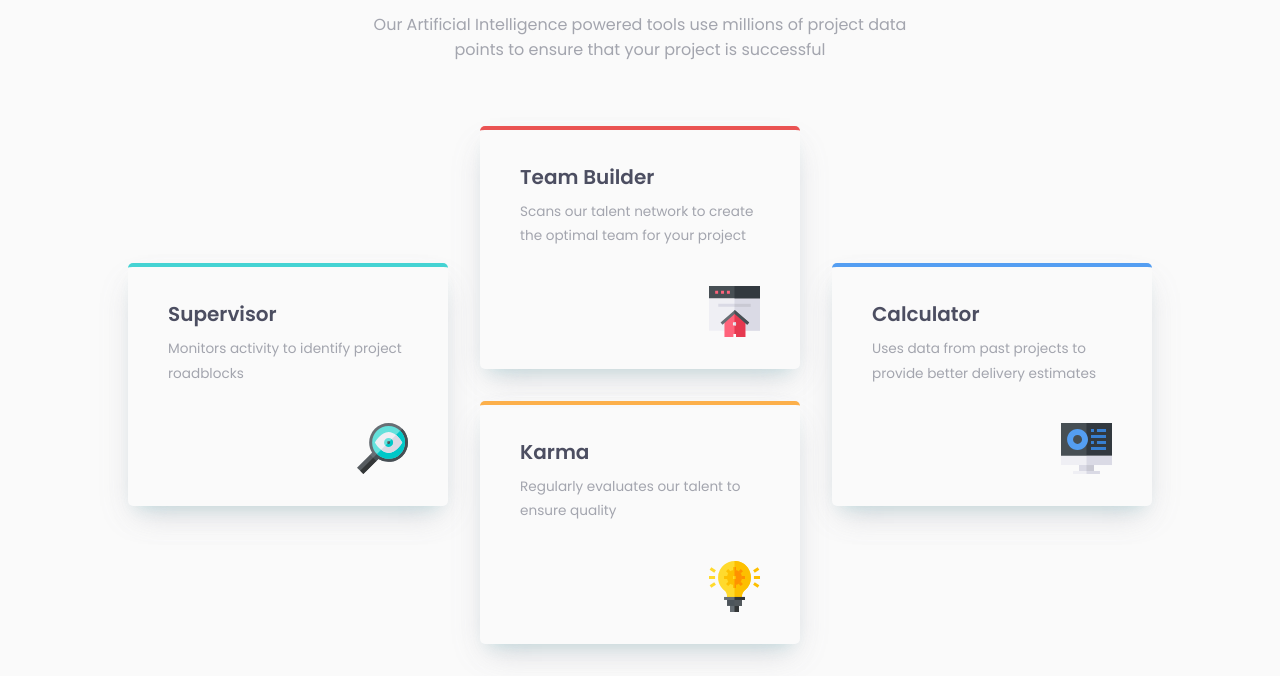
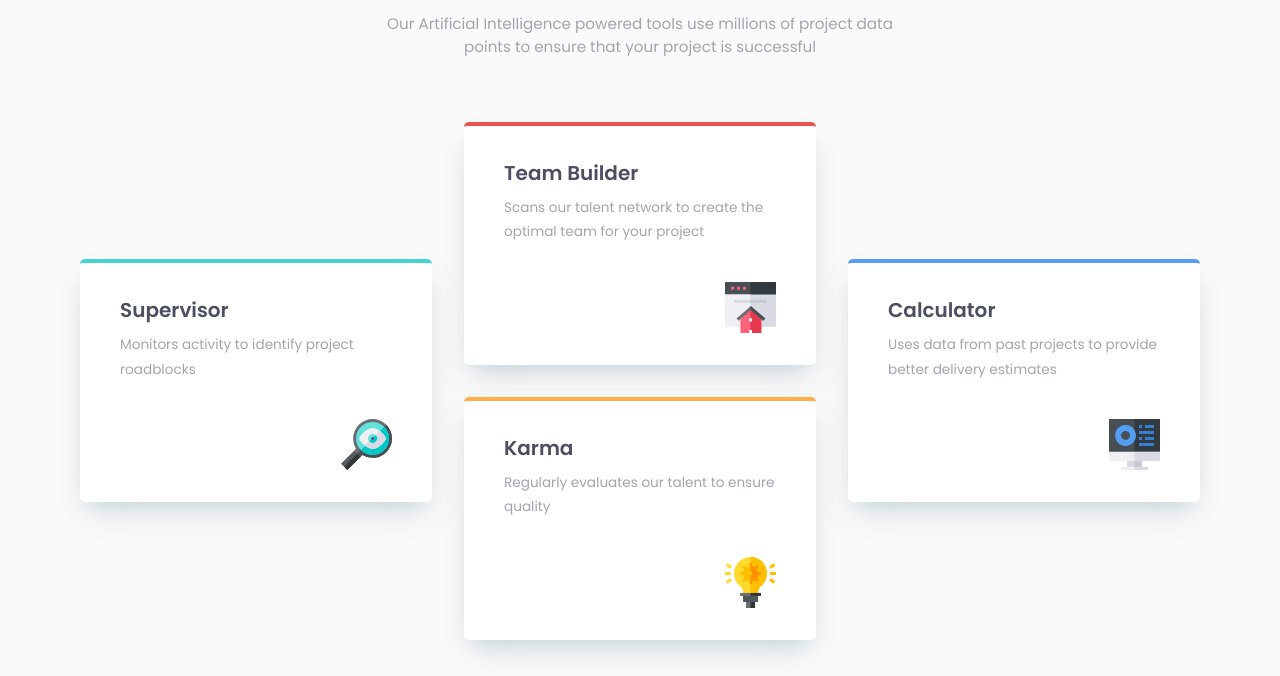
Before and after one commit to guztrillo/TFM-four-card-feature-section-master, a website: page index.html in a window 1280 px wide. Shown: the part 136-812 px from the top of the page. Drawn offline with Linux system fonts and the light colour scheme.

Commit message:
change bg and card feature width

```diff
--- a/styles/sass/components/_cardFeature.scss
+++ b/styles/sass/components/_cardFeature.scss
@@ -1,9 +1,10 @@
 .card-feature {
+     background-color: white;
      border-radius: 5px;
      box-shadow: 5px 15px 30px -10px $grayish-blue-shadow, -5px 15px 30px -10px $grayish-blue-shadow, 0px 10px 15px -10px $cyan-shadow;
      display: grid;
      grid-template-rows: repeat(3,auto);
-     max-width: 20rem;
+     max-width: 22rem;
      padding: 2rem 2.5rem;
 }
 
--- a/styles/sass/components/_cardsMain.scss
+++ b/styles/sass/components/_cardsMain.scss
@@ -21,6 +21,6 @@
 }
 
 .cards-header p {
-     max-width: 35rem;
+     max-width: 32rem;
      text-align: center;
 }
--- a/styles/sass/components/_mediaQueries.scss
+++ b/styles/sass/components/_mediaQueries.scss
@@ -1,7 +1,4 @@
 @media (max-width: 40rem) {
-     html {
-          font-size: 16px;
-     }
      .cards-header h1 {
           font-size: 1.7rem;
           max-width: 25rem;
--- a/styles/sass/typography/_typography.scss
+++ b/styles/sass/typography/_typography.scss
@@ -18,7 +18,7 @@ body {
 }
 
 .cards-header p {
-     font-size: 1rem;
+     font-size: 0.95rem;
 }
 .card-feature h2 {
      font-size: 1.25rem;
```
Also changed, not shown: styles/css/style.css.
